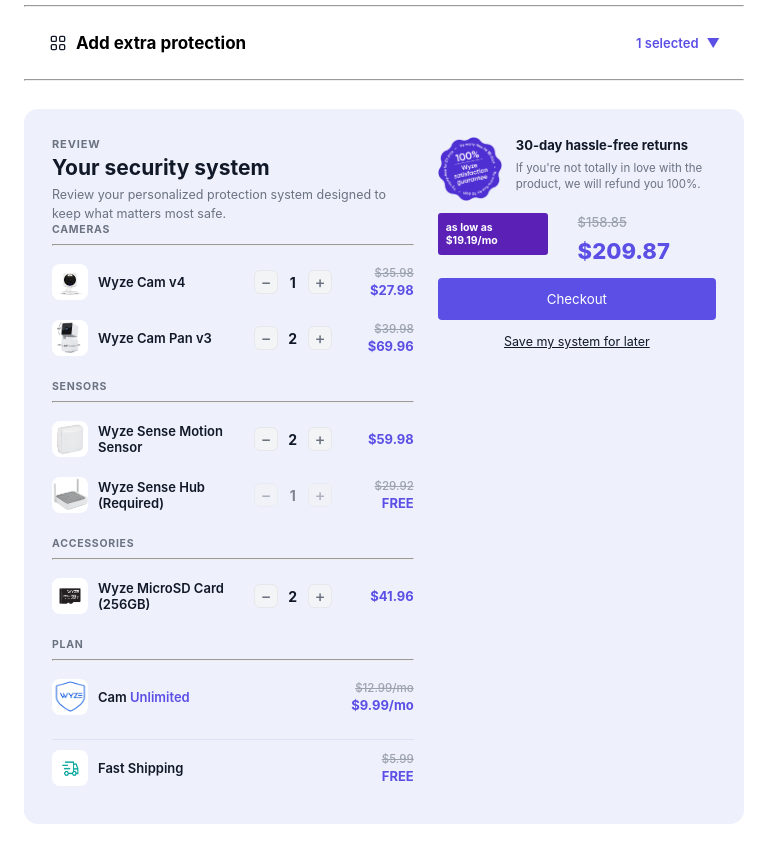
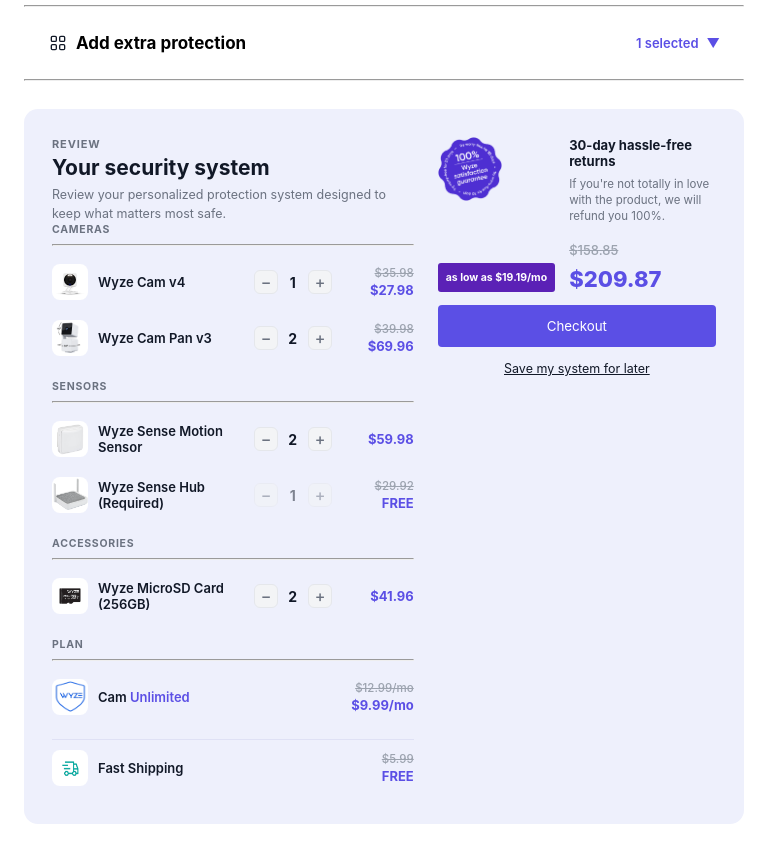
Before and after one commit to Mohamed-Wahed-Ramadan/security-system-bundle-builder, a React (Vite) app: page / in a window 768 px wide. Shown: the part 1140-2002 px from the top of the page. Built offline with nearby package versions, Linux system fonts and the light colour scheme.

Commit message:
Fixed Review Panel

```diff
--- a/src/components/review/ReviewPanel.jsx
+++ b/src/components/review/ReviewPanel.jsx
@@ -103,24 +103,20 @@
 
       <div className="review-panel__side">
         <div className="review-panel__totals">
-          <div className="review-panel__badge-and-text">
           <div className="guarantee-badge">
             <img src={guaranteeBadgeImage} alt="Guarantee badge" className="guarantee-badge__image" />
           </div>
+
           <div className="review-panel__totals-text">
             <p className="guarantee-heading">{guarantee.heading}</p>
             <p className="guarantee-body">{guarantee.body}</p>
           </div>
-          </div>
 
+          <span className="financing-pill">{financingText}</span>
 
-
-          <div className="review-panel__price-row">
-            <span className="financing-pill">{financingText}</span>
           <div className="review-panel__total-row">
             <span className="price price--compare price--compare-lg">${totals.compareAt.toFixed(2)}</span>
             <span className="review-panel__total">${totals.price.toFixed(2)}</span>
-            </div>
           </div>
         </div>
         {totals.savings > 0 && (
--- a/src/styles/components/ReviewPanel.css
+++ b/src/styles/components/ReviewPanel.css
@@ -132,30 +132,32 @@
   border-top: 1px solid #bfbfc0;
 }
 
+/* Single source of truth: badge, guarantee copy, financing pill and the
+   price row are direct grid children. Only their grid-area placement
+   changes between breakpoints below — no elements are duplicated. */
 .review-panel__totals {
-  display: flex;
-  flex-direction: column;
-  gap: 12px;
-  align-items: stretch;
+  display: grid;
+  grid-template-columns: auto 1fr;
+  grid-template-areas:
+    "badge pill"
+    "price price";
+  column-gap: 14px;
+  row-gap: 10px;
+  align-items: center;
   padding-top: 18px;
   margin-top: 18px;
   min-width: 0;
 }
 
 .review-panel__totals-text {
-  display: flex;
+  display: none;
   flex-direction: column;
   gap: 4px;
   min-width: 0;
 }
 
-.review-panel__badge-and-text {
-  display: flex;
-  gap: 14px;
-  align-items: flex-start;
-}
-
 .guarantee-badge {
+  grid-area: badge;
   flex-shrink: 0;
   width: 64px;
   height: 64px;
@@ -195,6 +197,9 @@
 }
 
 .financing-pill {
+  grid-area: pill;
+  justify-self: end;
+  align-self: center;
   display: inline-block;
   background: var(--color-badge);
   color: #fff;
@@ -202,17 +207,11 @@
   font-weight: 700;
   padding: 8px;
   border-radius: 3px;
-  margin-bottom: 10px;
-}
-
-.review-panel__price-row {
-  display: flex;
-  align-items: center;
-  justify-content: space-between;
-  gap: 30px;
 }
 
 .review-panel__total-row {
+  grid-area: price;
+  justify-self: end;
   display: flex;
   align-items: baseline;
   flex-wrap: wrap;
@@ -293,6 +292,34 @@
     margin-top: 0;
     border-top: none;
   }
+
+  /* Tablet keeps the original layout: guarantee copy under the badge,
+     and the financing pill paired with the price instead of the badge.
+     Same elements as the default layout — only their grid position
+     changes, nothing is duplicated. */
+  .review-panel__totals {
+    grid-template-columns: auto 1fr;
+    grid-template-areas:
+      "badge text"
+      "pill  price";
+    align-items: start;
+  }
+
+  .review-panel__totals-text {
+    display: flex;
+    grid-area: text;
+  }
+
+  .financing-pill {
+    grid-area: pill;
+    justify-self: start;
+    align-self: end;
+  }
+
+  .review-panel__total-row {
+    grid-area: price;
+    justify-self: end;
+  }
 }
 
 @media (min-width: 600px) and (max-width: 720px) {
```
Lines whose indentation alone changed are shown as unchanged.
